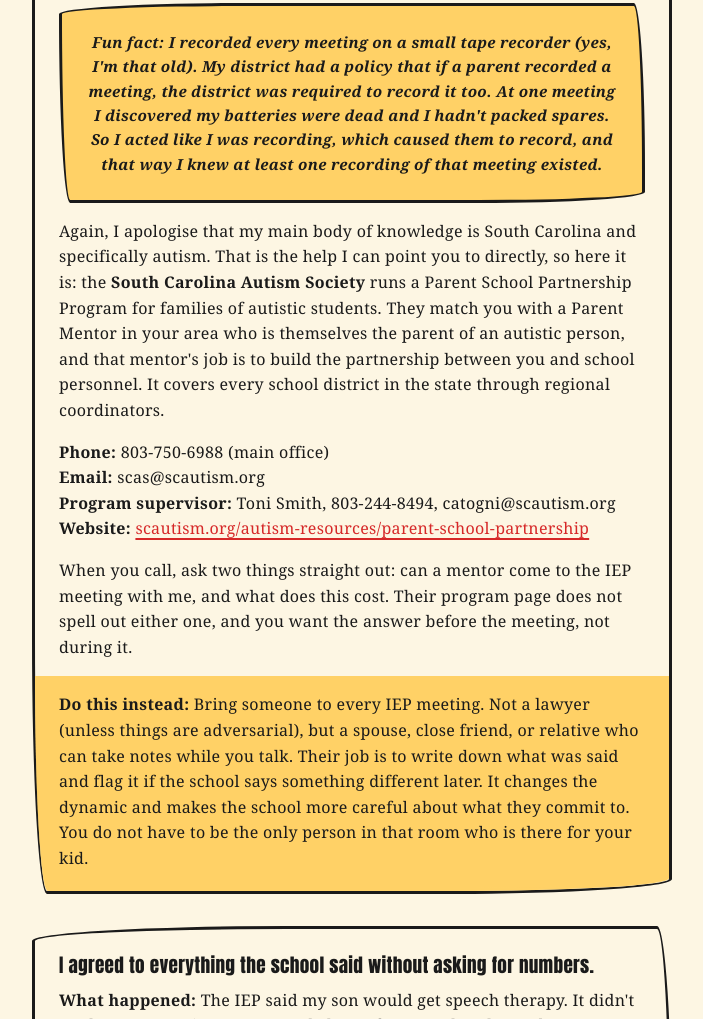
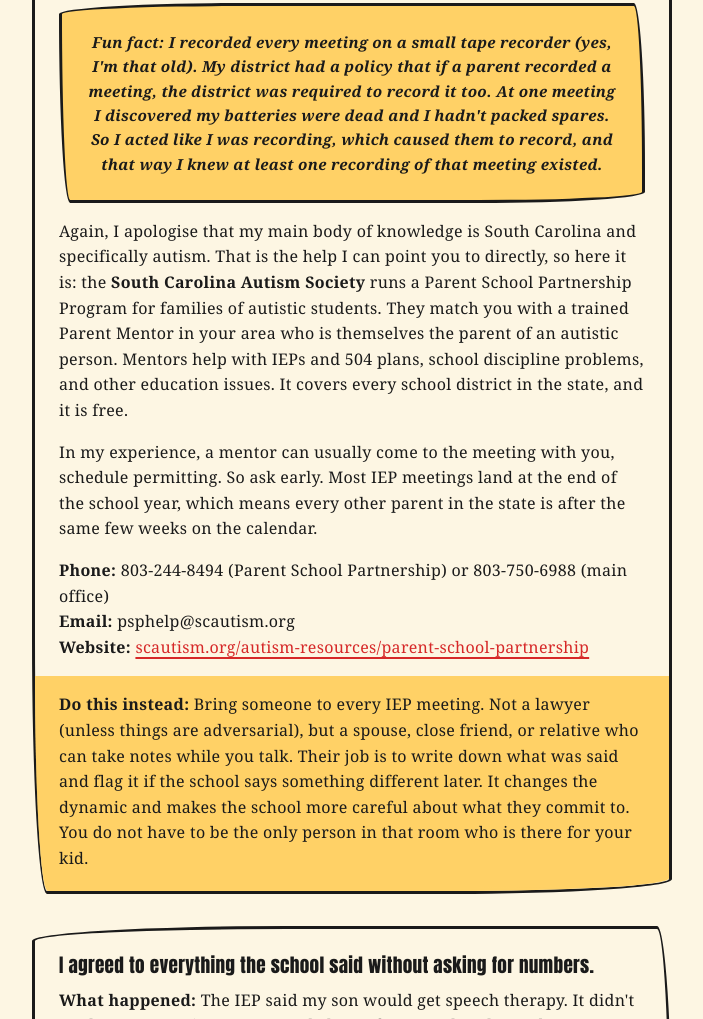
Before and after one commit to kurthamm/roycanhelp, a plain HTML site: page site/roys-wisdom.html in a window 1280 px wide. Shown: the part 9609-10628 px from the top of the page, without its empty margins (288-991 px from the left). Drawn offline with Linux system fonts and the light colour scheme.

Commit message:
Roy: I know from personal experience that most times they can att

```diff
--- a/site/roys-wisdom.html
+++ b/site/roys-wisdom.html
@@ -196,12 +196,11 @@
           <p><strong>What happened:</strong> The school presented an IEP that offered less therapy than I thought was necessary. Six people sat on their side of the table, one was me. I was polite and didn't want to rock the boat. I signed. Six months later, I realized I'd agreed to something that didn't serve my son.</p>
           <p><strong>What I learned:</strong> IEP meetings are negotiations, not presentations. Schools have legal obligations but also budget constraints. If you're alone in the room, you're outnumbered. Even if you're not outmatched, the imbalance makes it hard to push back.</p>
           <p class="margin-gag">Fun fact: I recorded every meeting on a small tape recorder (yes, I'm that old). My district had a policy that if a parent recorded a meeting, the district was required to record it too. At one meeting I discovered my batteries were dead and I hadn't packed spares. So I acted like I was recording, which caused them to record, and that way I knew at least one recording of that meeting existed.</p>
-          <p>Again, I apologise that my main body of knowledge is South Carolina and specifically autism. That is the help I can point you to directly, so here it is: the <strong>South Carolina Autism Society</strong> runs a Parent School Partnership Program for families of autistic students. They match you with a Parent Mentor in your area who is themselves the parent of an autistic person, and that mentor's job is to build the partnership between you and school personnel. It covers every school district in the state through regional coordinators.</p>
-          <p><strong>Phone:</strong> 803-750-6988 (main office)
-          <br><strong>Email:</strong> scas@scautism.org
-          <br><strong>Program supervisor:</strong> Toni Smith, 803-244-8494, catogni@scautism.org
+          <p>Again, I apologise that my main body of knowledge is South Carolina and specifically autism. That is the help I can point you to directly, so here it is: the <strong>South Carolina Autism Society</strong> runs a Parent School Partnership Program for families of autistic students. They match you with a trained Parent Mentor in your area who is themselves the parent of an autistic person. Mentors help with IEPs and 504 plans, school discipline problems, and other education issues. It covers every school district in the state, and it is free.</p>
+          <p>In my experience, a mentor can usually come to the meeting with you, schedule permitting. So ask early. Most IEP meetings land at the end of the school year, which means every other parent in the state is after the same few weeks on the calendar.</p>
+          <p><strong>Phone:</strong> 803-244-8494 (Parent School Partnership) or 803-750-6988 (main office)
+          <br><strong>Email:</strong> psphelp@scautism.org
           <br><strong>Website:</strong> <a href="https://scautism.org/autism-resources/parent-school-partnership/">scautism.org/autism-resources/parent-school-partnership</a></p>
-          <p>When you call, ask two things straight out: can a mentor come to the IEP meeting with me, and what does this cost. Their program page does not spell out either one, and you want the answer before the meeting, not during it.</p>
           <p><strong>Do this instead:</strong> Bring someone to every IEP meeting. Not a lawyer (unless things are adversarial), but a spouse, close friend, or relative who can take notes while you talk. Their job is to write down what was said and flag it if the school says something different later. It changes the dynamic and makes the school more careful about what they commit to. You do not have to be the only person in that room who is there for your kid.</p>
         </div>
 
```
